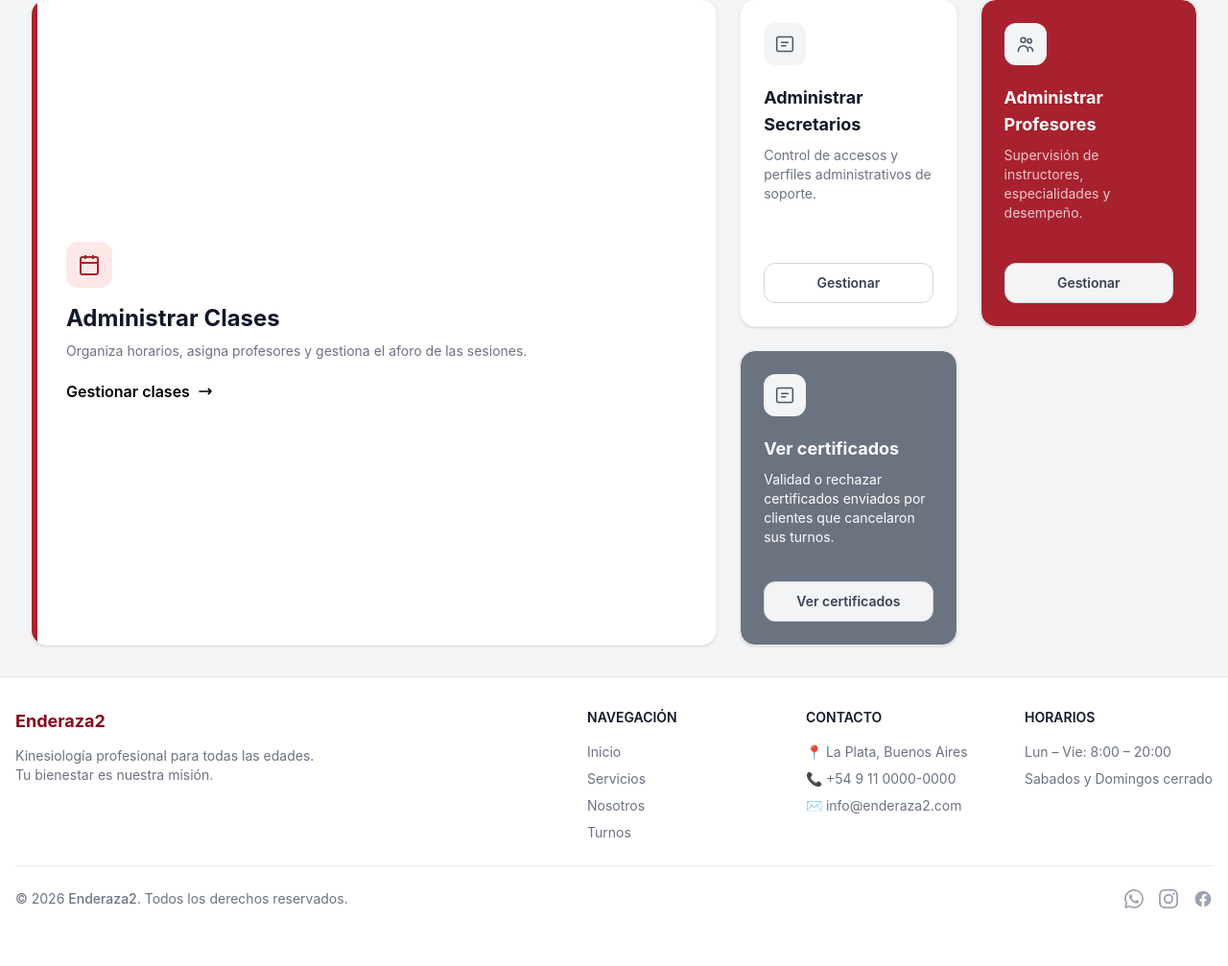
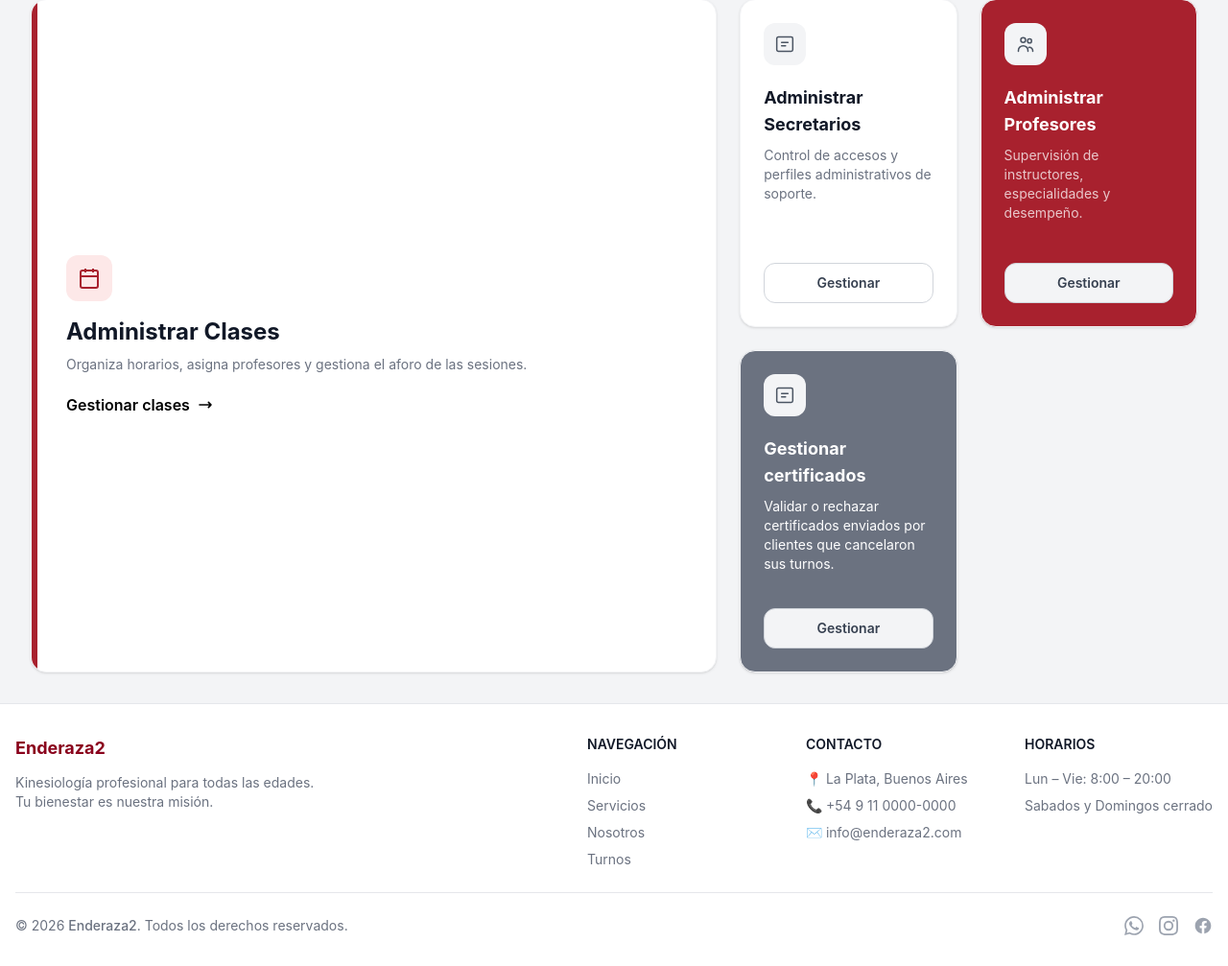
Before and after one commit to ShadowGhost23714/Endereza2, a Django app: page / in a window 1280 px wide. Shown: the part 198-1205 px from the top of the page at 96% size. Before the commit the page ends 1145 px from the top, so only its background shows below. Run offline with Django 5.2, Linux system fonts and the light colour scheme; the visitor is signed in with stand-in values (Sample User, id 1); some libraries are stand-ins or nearby versions.

Commit message:
fix: texto en el botón de gestionar certificados

```diff
--- a/apps/core/templates/core/dueño.html
+++ b/apps/core/templates/core/dueño.html
@@ -124,15 +124,15 @@
               </svg>
             </div>
 
-            <h3 class="text-lg font-bold text-white mb-2">Ver certificados</h3>
-            <p class="text-white text-sm mb-5">Validad o rechazar certificados enviados por clientes que cancelaron sus turnos.</p>
+            <h3 class="text-lg font-bold text-white mb-2">Gestionar certificados</h3>
+            <p class="text-white text-sm mb-5">Validar o rechazar certificados enviados por clientes que cancelaron sus turnos.</p>
 
 
           </div>
 
           <a href="{% url 'turnos:lista_certificados' %}"
             class="block w-full bg-gray-100 text-center border border-gray-300 text-gray-700 font-semibold text-sm py-2.5 rounded-xl hover:bg-gray-200 transition-colors mt-4">
-            Ver certificados
+            Gestionar
           </a>
         </div>
 
```
